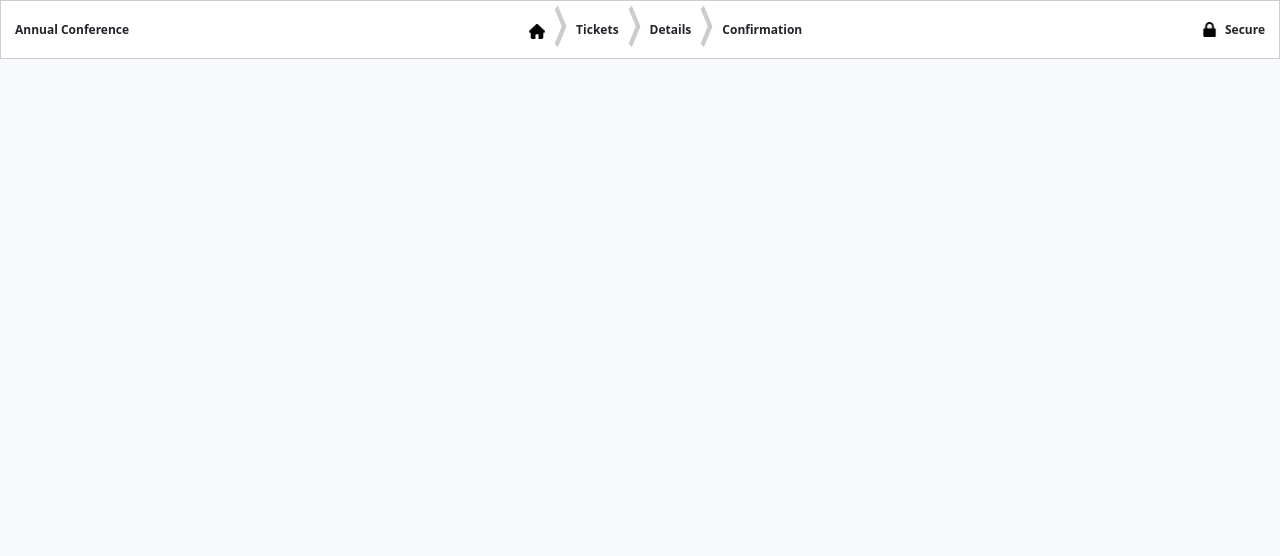
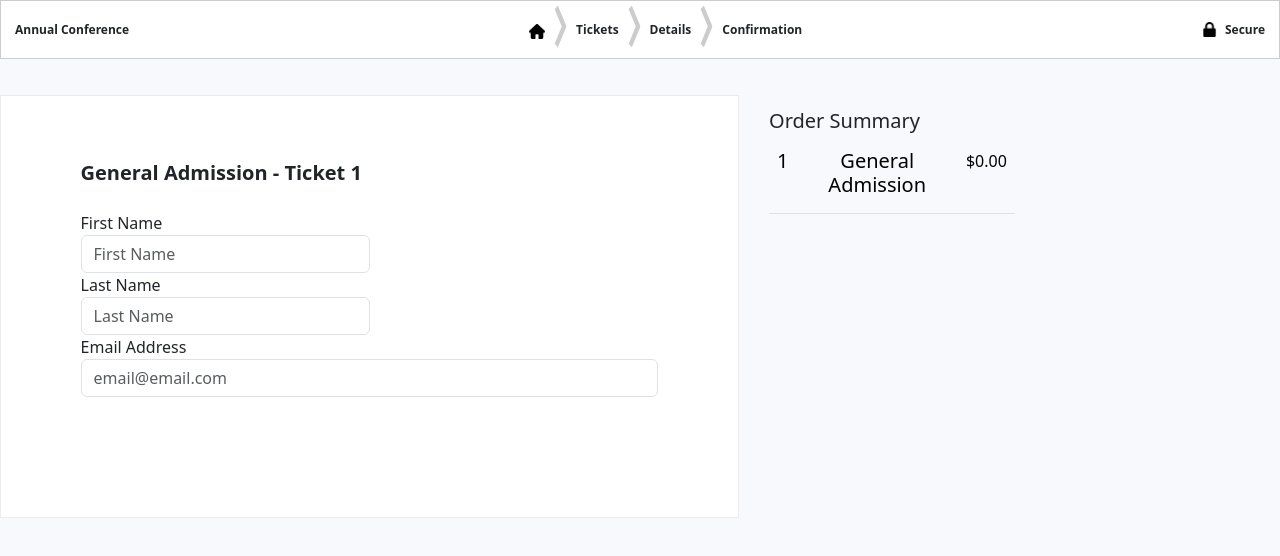
Before and after one commit to BriceWidger/event-planner, a React (Create React App) app: page /details in a window 1280 px wide. Shown: the top 556 px of the page. Built offline with nearby package versions, Linux system fonts and the light colour scheme.

Commit message:
added two files. modified detailspage

```diff
--- /dev/null
+++ b/src/components/DetailsForm.jsx
@@ -0,0 +1,82 @@
+import React from "react";
+
+const DetailsForm = () => {
+  return (
+    <div
+      className="checkout-left-content"
+      style={{
+        width: "739.067px",
+        height: "423.133px",
+        display: "flex",
+        justifyContent: "center",
+        alignItems: "center",
+        border: "0.566667px solid #ececec",
+        backgroundColor: "#fff",
+      }}
+    >
+      <div
+        className="checkout-left-content-inner"
+        style={{
+          width: "577.933px",
+          height: "332px",
+        }}
+      >
+        <h3
+          style={{
+            marginTop: 20,
+            marginBottom: 26,
+            fontSize: 20,
+            fontWeight: 600,
+          }}
+        >
+          General Admission - Ticket 1
+        </h3>
+        <div className="ticket-buyer-form">
+          <div className="form-inline">
+            <div className="form-group col-sm-6">
+              <label> First Name </label>
+              <input
+                type="text"
+                className="form-control"
+                name="attendees[18058114][first_name]"
+                placeholder="First Name"
+                value=""
+                required=""
+                maxLength="255"
+                aria-required="true"
+              />
+            </div>
+            <div className="form-group col-sm-6">
+              <label> Last Name</label>
+              <input
+                type="text"
+                className="form-control"
+                name="attendees[18058114][last_name]"
+                placeholder="Last Name"
+                value=""
+                required=""
+                maxLength="255"
+                aria-required="true"
+              />
+            </div>
+          </div>
+          <div className="form-group">
+            <label>Email Address</label>
+            <input
+              type="text"
+              name="attendees[18058114][email]"
+              placeholder="email@email.com"
+              className="form-control"
+              value=""
+              required=""
+              maxLength="255"
+              aria-required="true"
+            />
+          </div>
+        </div>
+      </div>
+    </div>
+  );
+};
+
+export default DetailsForm;
--- /dev/null
+++ b/src/components/DetailsOrderSummary.jsx
@@ -0,0 +1,47 @@
+import React from "react";
+
+const DetailsOrderSummary = () => {
+  return (
+    <div
+      className="checkout-right-content d-flex flex-column justify-content-center align-items-center"
+      style={{
+        width: "275.783px",
+        height: "165.633px",
+        marginRight: "72px",
+        paddingLeft: "30px",
+      }}
+    >
+      <div className="checkout-table">
+        <div className="form-header">
+          <h5>Order Summary</h5>
+        </div>
+        <table className="table">
+          <tbody>
+            <tr>
+              <td
+                className="ticket-quantity text-center"
+                style={{ backgroundColor: "#f8f9fc" }}
+              >
+                <h5>
+                  <span className="ticket-quantity">1</span>
+                </h5>
+              </td>
+              <td
+                className="text-center"
+                style={{ backgroundColor: "#f8f9fc" }}
+              >
+                <h5>General Admission</h5>
+              </td>
+              <td className="text-end" style={{ backgroundColor: "#f8f9fc" }}>
+                <span className="ticket-amount">$0.00</span>
+              </td>
+            </tr>
+          </tbody>
+        </table>
+        <table className="table"></table>
+      </div>
+    </div>
+  );
+};
+
+export default DetailsOrderSummary;
--- a/src/components/DetailsPage.jsx
+++ b/src/components/DetailsPage.jsx
@@ -1,11 +1,26 @@
 import React from "react";
 import BodyBackgroundColor from "./BodyBackgroundColor";
 import CheckoutHeader from "./CheckoutHeader";
+import DetailsForm from "./DetailsForm";
+import DetailsOrderSummary from "./DetailsOrderSummary";
 
 const DetailsPage = () => {
   return (
     <BodyBackgroundColor backgroundColor="#f8f9fc">
       <CheckoutHeader />
+      <div
+        className="checkout-container clearfix"
+        style={{
+          height: "423.133px",
+          paddingTop: "36px",
+          paddingBottom: "50px",
+        }}
+      >
+        <div className="d-flex">
+          <DetailsForm />
+          <DetailsOrderSummary />
+        </div>
+      </div>
     </BodyBackgroundColor>
   );
 };
```
